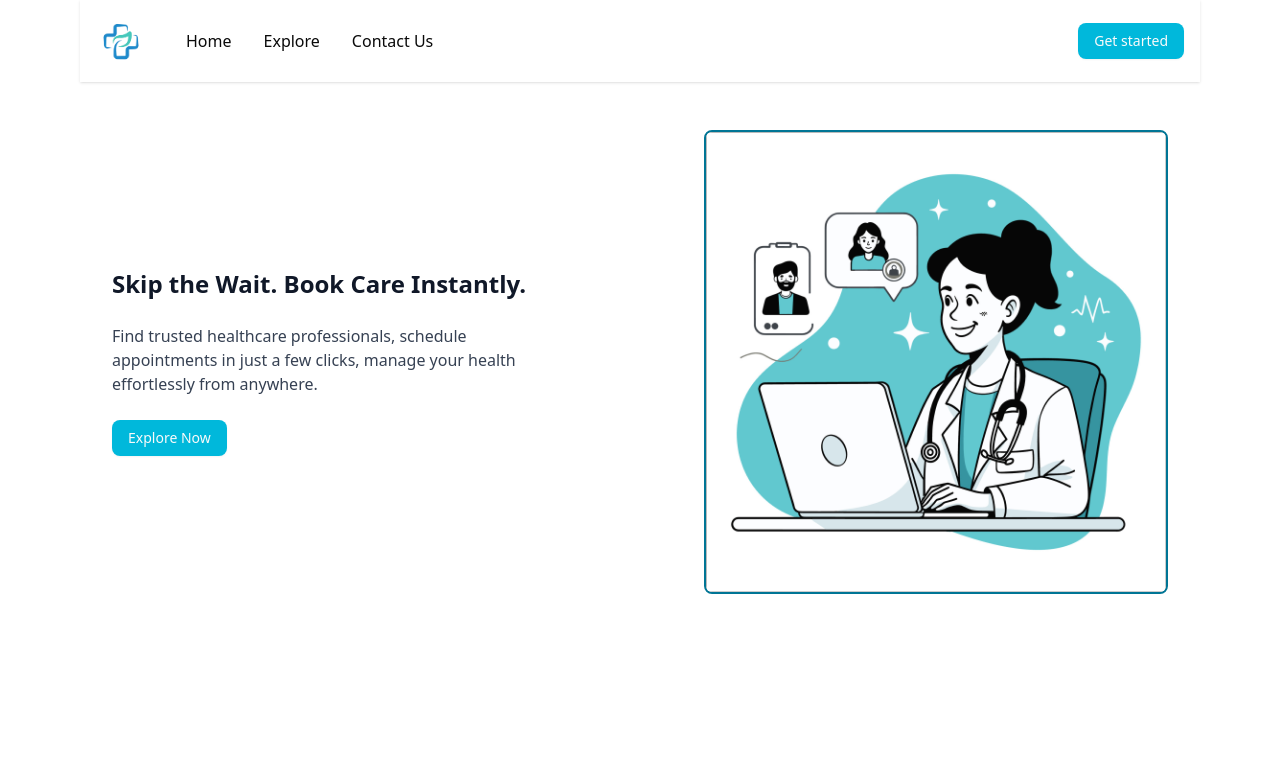
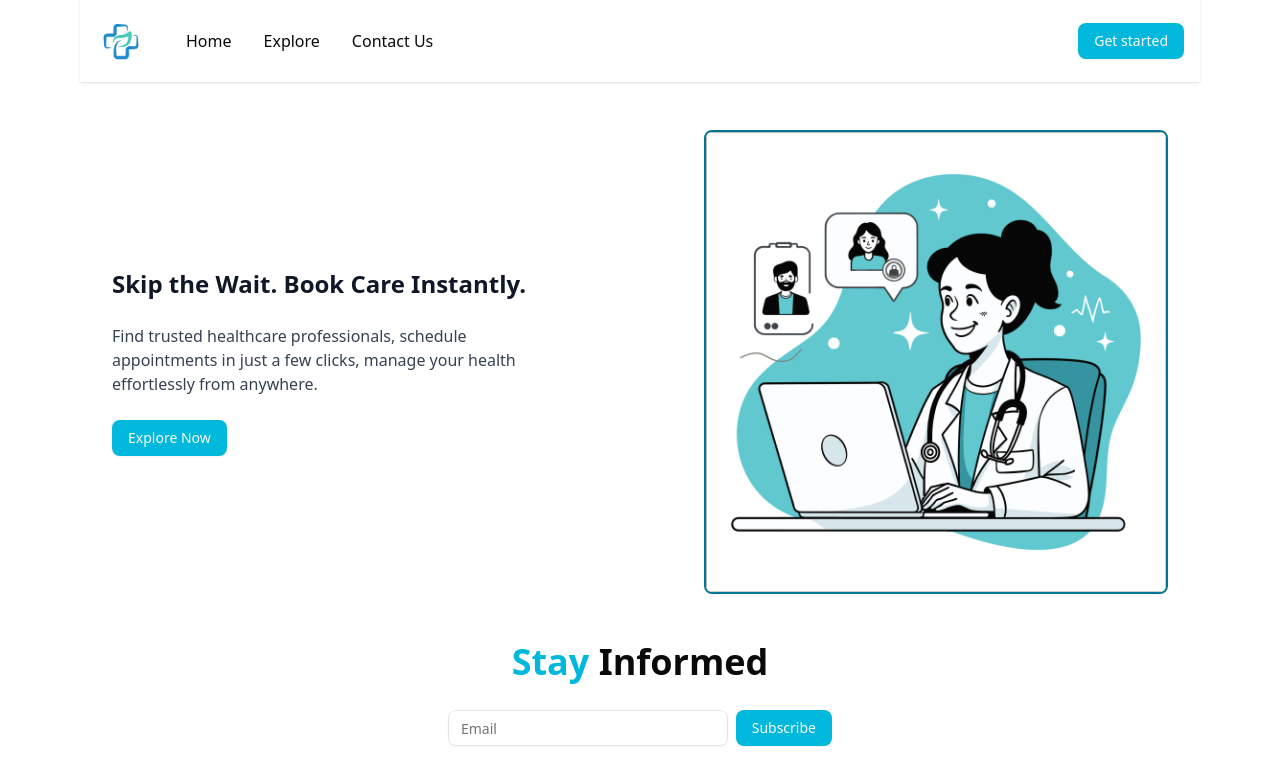
Before and after one commit to aymanebouljam/NextJs-Doctor-Appointments-App, a Next.js app in the folder frontend/: page / in a window 1280 px wide. Shown: the top 784 px of the page. Built offline with nearby package versions, Linux system fonts and the light colour scheme.

Commit message:
Fix newsletter section layout

```diff
--- /dev/null
+++ b/frontend/app/_components/CategorySearch.jsx
@@ -0,0 +1,19 @@
+import React from "react";
+import { Input } from "@/components/ui/input";
+import { Button } from "@/components/ui/button";
+
+function CategorySearch() {
+  return (
+    <div className="mb-10 items-center flex flex-col">
+      <h2 className="font-bold text-4xl mb-7">
+        <span className="text-cyan-500">Stay</span> Informed
+      </h2>
+      <div className="flex w-full items-center max-w-sm gap-2">
+        <Input type="email" placeholder="Email" />
+        <Button>Subscribe</Button>
+      </div>
+    </div>
+  );
+}
+
+export default CategorySearch;
--- a/frontend/app/_components/Hero.jsx
+++ b/frontend/app/_components/Hero.jsx
@@ -18,7 +18,7 @@ function Hero() {
                 appointments in just a few clicks, manage your health
                 effortlessly from anywhere.
               </p>
-              <Button><Link href='/explor'>Explore Now</Link></Button>
+              <Button><Link href='/explore'>Explore Now</Link></Button>
             </div>
           </div>
 
--- a/frontend/app/page.js
+++ b/frontend/app/page.js
@@ -1,10 +1,11 @@
-import { Button } from "@/components/ui/button";
 import Hero from "./_components/Hero";
+import CategorySearch from "./_components/CategorySearch";
 
 export default function Home() {
   return (
     <div>
       <Hero />
+      <CategorySearch />
     </div>
   );
 }
--- /dev/null
+++ b/frontend/components/ui/input.jsx
@@ -0,0 +1,24 @@
+import * as React from "react"
+
+import { cn } from "@/lib/utils"
+
+function Input({
+  className,
+  type,
+  ...props
+}) {
+  return (
+    <input
+      type={type}
+      data-slot="input"
+      className={cn(
+        "file:text-foreground placeholder:text-muted-foreground selection:bg-primary selection:text-primary-foreground dark:bg-input/30 border-input flex h-9 w-full min-w-0 rounded-md border bg-transparent px-3 py-1 text-base shadow-xs transition-[color,box-shadow] outline-none file:inline-flex file:h-7 file:border-0 file:bg-transparent file:text-sm file:font-medium disabled:pointer-events-none disabled:cursor-not-allowed disabled:opacity-50 md:text-sm",
+        "focus-visible:border-cyan-500 focus-visible:border-2 ",
+        "aria-invalid:ring-destructive/20 dark:aria-invalid:ring-destructive/40 aria-invalid:border-destructive",
+        className
+      )}
+      {...props} />
+  );
+}
+
+export { Input }
```
